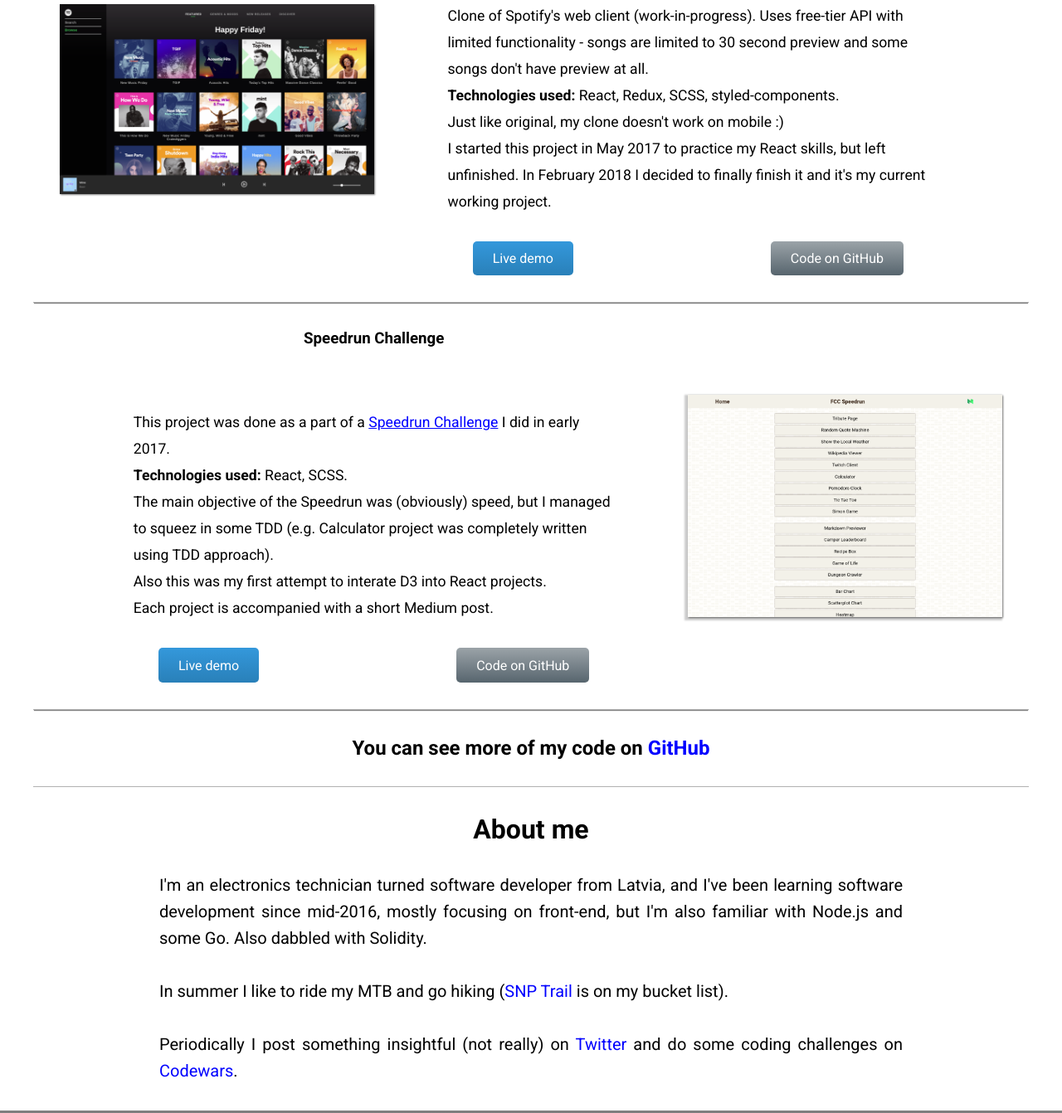
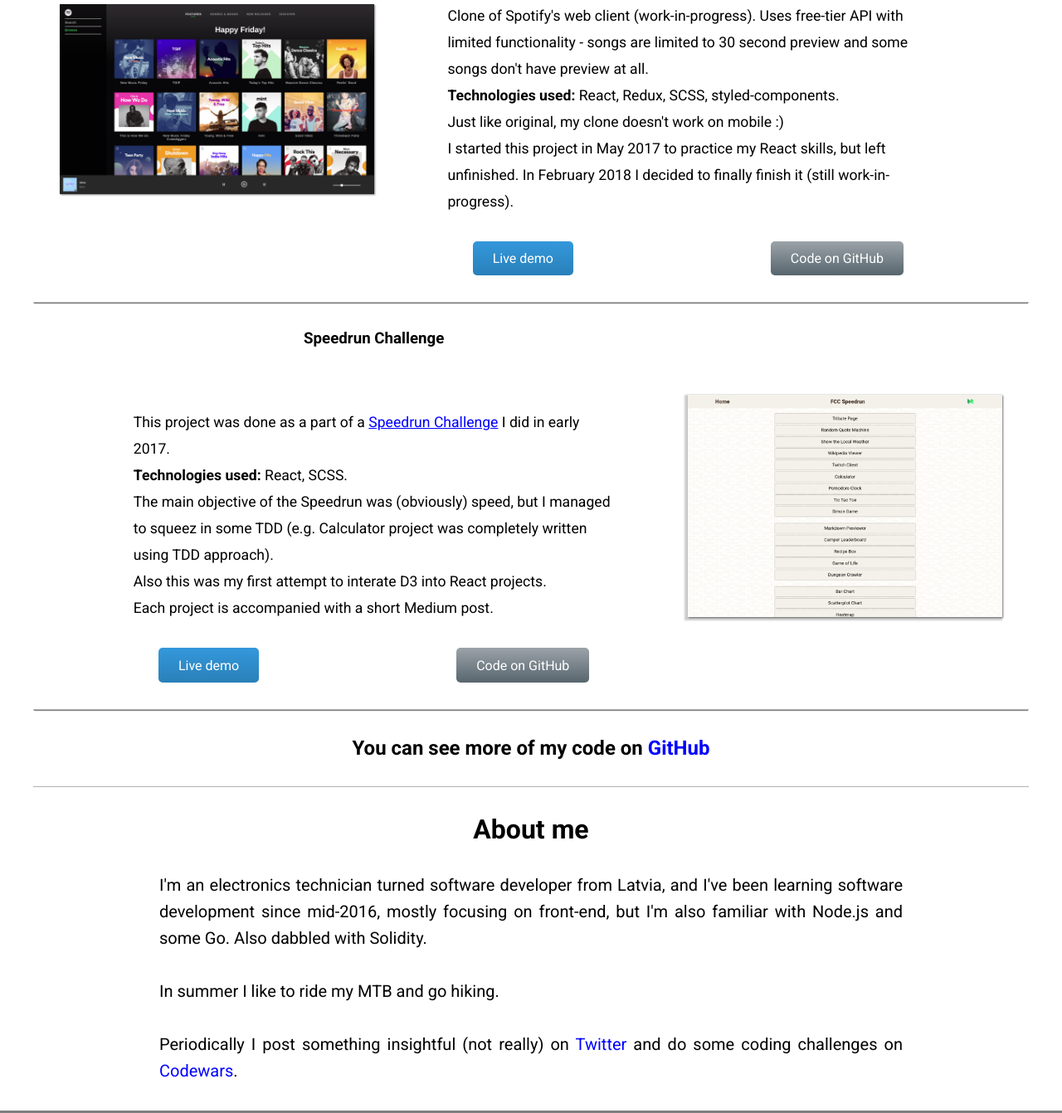
Before and after one commit to jenovs/portfolio, a website built with webpack: page index.html in a window 1280 px wide. Shown: the part 1028-2370 px from the top of the page at 83% size. Built offline with nearby package versions, Linux system fonts and the light colour scheme.

Commit message:
Change wording

```diff
--- a/index.html
+++ b/index.html
@@ -48,7 +48,7 @@
           <p>Clone of Spotify's web client (work-in-progress). Uses free-tier API with limited functionality - songs are limited to 30 second preview and some songs don't have preview at all.</p>
           <p><span>Technologies used:</span> React, Redux, SCSS, styled-components.</p>
           <p>Just like original, my clone doesn't work on mobile :)</p>
-          <p>I started this project in May 2017 to practice my React skills, but left unfinished. In February 2018 I decided to finally finish it and it's my current working project.</p>
+          <p>I started this project in May 2017 to practice my React skills, but left unfinished. In February 2018 I decided to finally finish it (still work-in-progress).</p>
         </div>
         <div class="project__links">
           <a href="https://spotify-clone.jenovs.com" target="_blank">Live demo</a>
@@ -80,7 +80,7 @@
       <p>I'm an electronics technician turned software developer from Latvia, and I've been learning software development since mid-2016, mostly focusing on front-end, but I'm also familiar with Node.js and some Go. Also dabbled with Solidity.
       </p>
       <p>&nbsp;</p>
-      <p>In summer I like to ride my MTB and go hiking (<a href="https://spectator.sme.sk/c/20028720/in-the-footsteps-of-the-heroes-of-the-uprising.html" target="_blank">SNP Trail</a> is on my bucket list).</p>
+      <p>In summer I like to ride my MTB and go hiking.
       <p>&nbsp;</p>
       <p>Periodically I post something insightful (not really) on <a href="https://twitter.com/jviktors" target="_blank">Twitter</a> and do some coding challenges on <a href="https://www.codewars.com/users/jenovs" target="_blank">Codewars</a>.</p>
     </div>
```
